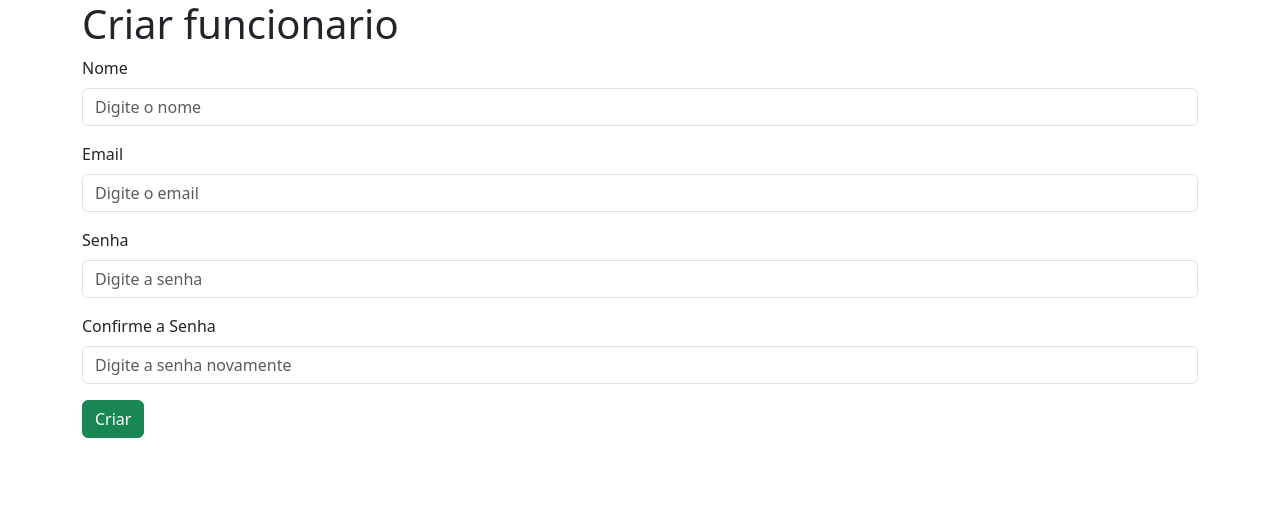
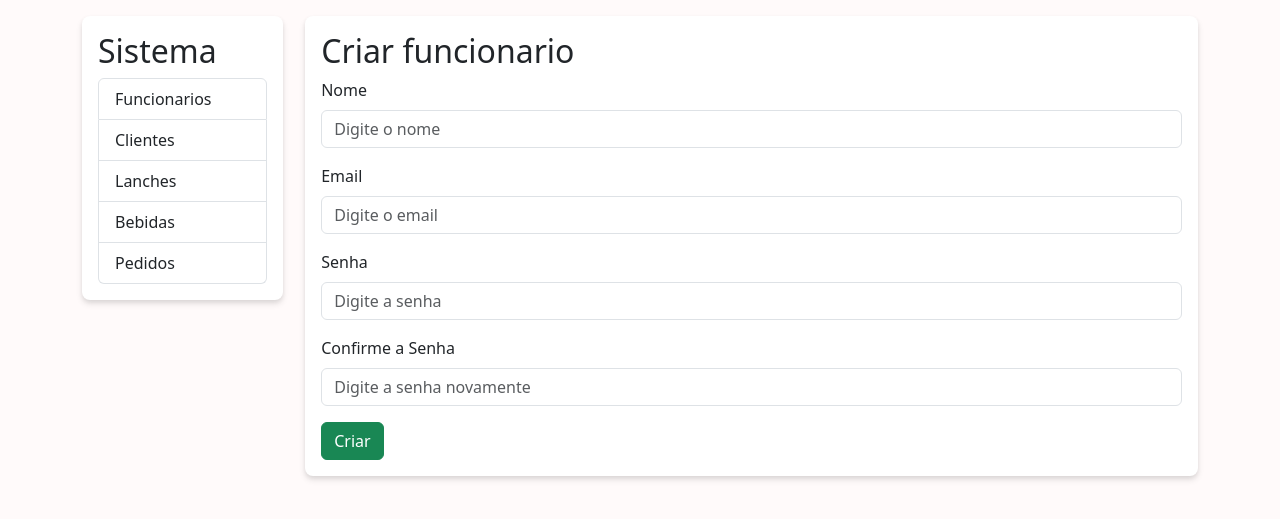
Before and after one commit to ttinonin/sistema-lanchonete, a Flask app: page /criar-funcionario in a window 1280 px wide. Shown: the top 519 px of the page. Run offline with Flask 3, Linux system fonts and the light colour scheme.

Commit message:
Layout para frontend

```diff
--- a/controller/funcionario_controller.py
+++ b/controller/funcionario_controller.py
@@ -20,3 +20,6 @@ class FuncionarioController:
 
     def listar(self):
         return self.repo.listar()
+
+    def deletar(self, id: int):
+        return self.repo.deletar(id)
--- a/main.py
+++ b/main.py
@@ -1,6 +1,6 @@
 from application import Application
 from controller.funcionario_controller import FuncionarioController
-from flask import render_template, request, redirect, url_for, jsonify, flash
+from flask import render_template, request, redirect, jsonify, flash
 
 app = Application("prod")
 funcionario_controller = FuncionarioController()
@@ -19,20 +19,20 @@ def funcionarios():
 
         try:
             funcionario_controller.criar(nome, email, senha, senha_confirm)
-            return redirect(url_for("funcionarios"))
+            return redirect("/funcionarios")
         except ValueError as error:
             flash(str(error), "error")
             return redirect("/criar-funcionario")
-
     elif request.method == "GET":
         funcionarios_l = funcionario_controller.listar()
 
-        funcionarios_dict = [
-            {"id": f.id, "nome": f.nome, "email": f.email, "senha": f.senha, "created_at": f.created_at.isoformat()}
-            for f in funcionarios_l
-        ]
+        return render_template("funcionario-listar.html", funcionarios=funcionarios_l)
 
-    return jsonify(funcionarios_dict)
+@app.app.route("/deletar-funcionario", methods=["POST"])
+def deletar_usuario():
+    funcionario_id = request.form["funcionario_id"]
+    funcionario_controller.deletar(funcionario_id)
+    return redirect("/funcionarios")
 
 if __name__ == "__main__":
     app.run()
--- a/templates/funcionario-criar.html
+++ b/templates/funcionario-criar.html
@@ -1,7 +1,7 @@
 {% extends "layout.html" %}
 {% block conteudo %}
 <form action="/funcionarios" method="POST">
-    <h1>Criar funcionario</h1>
+    <h2>Criar funcionario</h2>
 
     <div class="mb-3">
         <label for="nome" class="form-label">Nome</label>
--- a/templates/layout.html
+++ b/templates/layout.html
@@ -6,8 +6,25 @@
     <link href="https://cdn.jsdelivr.net/npm/bootstrap@5.3.8/dist/css/bootstrap.min.css" rel="stylesheet" integrity="sha384-sRIl4kxILFvY47J16cr9ZwB07vP4J8+LH7qKQnuqkuIAvNWLzeN8tE5YBujZqJLB" crossorigin="anonymous">
     <title>Lanchonete</title>
 </head>
+<style>
+    body {
+        background-color: #FFFAFA;
+    }
+</style>
 <body>
-    <div class="container">
+    <div class="container d-flex justify-content-between mt-3">
+        <div class="p-3 rounded-3" style="background-color: white; width: 18%; box-shadow: 0 4px 6px rgba(0,0,0,0.1), 0 2px 4px rgba(0,0,0,0.06); height: fit-content;">
+            <h2>Sistema</h2>
+
+            <div class="list-group">
+                <a href="/funcionarios" class="list-group-item list-group-item-action">Funcionarios</a>
+                <a href="/clientes" class="list-group-item list-group-item-action">Clientes</a>
+                <a href="/lanches" class="list-group-item list-group-item-action">Lanches</a>
+                <a href="/bebidas" class="list-group-item list-group-item-action">Bebidas</a>
+                <a href="/pedidos" class="list-group-item list-group-item-action">Pedidos</a>
+            </div>
+        </div>
+        <div class="p-3 rounded-3" style="background-color: white; width: 80%; box-shadow: 0 4px 6px rgba(0,0,0,0.1), 0 2px 4px rgba(0,0,0,0.06);">
             {% with messages = get_flashed_messages(with_categories=true) %}
             {% if messages %}
                 <ul>
@@ -21,6 +38,7 @@
             {% block conteudo %}
             {% endblock %}
         </div>
+    </div>
     <script src="https://cdn.jsdelivr.net/npm/bootstrap@5.3.8/dist/js/bootstrap.bundle.min.js" integrity="sha384-FKyoEForCGlyvwx9Hj09JcYn3nv7wiPVlz7YYwJrWVcXK/BmnVDxM+D2scQbITxI" crossorigin="anonymous"></script>
 </body>
 </html>
```
Also changed, not shown: templates/funcionario-listar.html (added, +21 -0 lines). Lines whose indentation alone changed are shown as unchanged.
